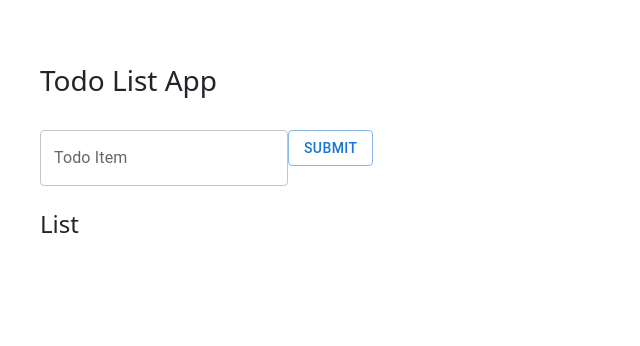
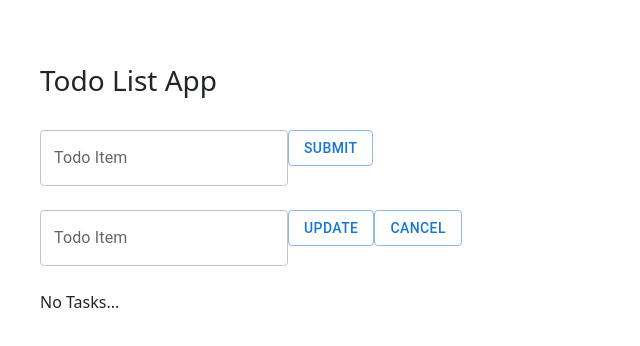
Before and after one commit to beeguriri/To-do-list, a React (Create React App) app: page / in a window 1280 px wide. Shown: the top 346 px of the page, without its empty margins (0-640 px from the left). Built offline with nearby package versions, Linux system fonts and the light colour scheme.

Commit message:
0402_update기능구현중

```diff
--- a/src/App.js
+++ b/src/App.js
@@ -8,16 +8,17 @@ import TodoBoard from './components/TodoBoard';
 
 function App() {
 
-  let index=0;
+  // let index=0;
 
   const[inputValue, setInputValue] = useState('');
+  const[updateItem, setUpdateItem] = useState('');
   const[todoList, setTodoList] = useState([]);
+
 
   const addItem = () => {
     console.log('addItem :', inputValue)
-    //기존아이템은 유지하고, 새로운 inputvalue를 제일 앞에 추가
-    setTodoList([
-      { id: index, item: inputValue, isFinished: false}, ...todoList])
+    //기존아이템 뒤에 새로운 inputvalue 추가
+    setTodoList([...todoList, { id: todoList.length+1, item: inputValue, isFinished: false}])
 
     //submit 클릭하면 인풋박스의 값 초기화
     setInputValue("");
@@ -36,8 +37,7 @@ function App() {
       } else {
         return item;
       }
-    })
-    )
+    }))
   };
 
   const deleteTodo = (click) => {
@@ -46,17 +46,60 @@ function App() {
     }))
   };
 
+  const cancelUpdate = () => {
+    setUpdateItem('');
+  };
+
+  // inputbox에서 변경된 내용 받아옴
+  const changeTodo = (event) => {
+
+    let newEntry = {
+      id: updateItem.id,
+      item: event.target.value,
+      isFinished: updateItem.isFinished
+    }
+
+    setUpdateItem(newEntry);
+  };
+
+  // 동일id의 item 삭제하고
+  // changeTodo에 저장되어있는 item 가져와서 반영
+  const updateTodo = () => {
+    let filterRecords = [...todoList].filter( (item) => (item.id !== updateItem.id));
+    let updateRecord = [...filterRecords, updateItem]
+    console.log('updateItem: ', updateItem)
+
+    setTodoList(updateRecord);
+    setUpdateItem('');
+  };
+
   return (
     <div className="main">
       <br />
       <h3>Todo List App</h3>
       <br />
+
+      {/* Add Task */}
       <TextField value={inputValue}
             onChange= {(event) => setInputValue(event.target.value)}
             color="secondary" id='todo-item-input' label='Todo Item' variant='outlined' />
       <Button variant="outlined" onClick={addItem}>Submit</Button>
       <br /><br />
-      <TodoBoard todoList = {todoList} completeTodo={completeTodo} deleteTodo={deleteTodo} />
+
+      {/* Update Task */}
+      <TextField value={updateItem && updateItem.item}
+            onChange= {(event) => changeTodo(event)}
+            color="secondary" id='todo-item-input' label='Todo Item' variant='outlined' />
+      <Button variant="outlined" onClick={updateTodo}>Update</Button>
+      <Button variant="outlined" onClick={cancelUpdate}>Cancel</Button>
+      <br /><br />
+
+      {/* Task List 보여지는 영역*/}
+      {todoList && todoList.length ?
+        <TodoBoard todoList = {todoList}
+            completeTodo={completeTodo}
+            deleteTodo={deleteTodo}
+            setUpdateItem={setUpdateItem} /> : 'No Tasks...'}
       <br /><br />
     </div>
   );
--- a/src/components/TodoBoard.js
+++ b/src/components/TodoBoard.js
@@ -8,10 +8,13 @@ const TodoBoard = (probs) => {
 
         <div>
             <h4>List</h4>
-            {probs.todoList.map((item)=>
-                <TodoItem key={item.id++} item={item}
-                    completeTodo={probs.completeTodo}
-                    deleteTodo={probs.deleteTodo} />)}
+            {probs.todoList
+                .sort((a,b) => a.id > b.id ? -1 : 1)
+                .map((item)=>
+                    <TodoItem key={item.id} item={item}
+                        completeTodo={probs.completeTodo}
+                        deleteTodo={probs.deleteTodo}
+                        setUpdateItem={probs.setUpdateItem} />)}
         </div>
 
     )
--- a/src/components/TodoItem.js
+++ b/src/components/TodoItem.js
@@ -10,6 +10,13 @@ const TodoItem = (probs) => {
             <div className="item" style={style} onClick={() => probs.completeTodo(probs.item)}>
                 {probs.item.item}
             </div>
+            <Button variant="outlined" onClick={() => probs.setUpdateItem({
+
+                    // Edit버튼 누르면 item제목이 inputbox에 출력되도록 세팅
+                    id: probs.item.id,
+                    item: probs.item.item,
+                    isFinished: probs.item.isFinished
+            })}>Edit</Button>
             <Button variant="outlined" onClick={() => probs.deleteTodo(probs.item)}>Remove</Button>
         </div>
     );
```
